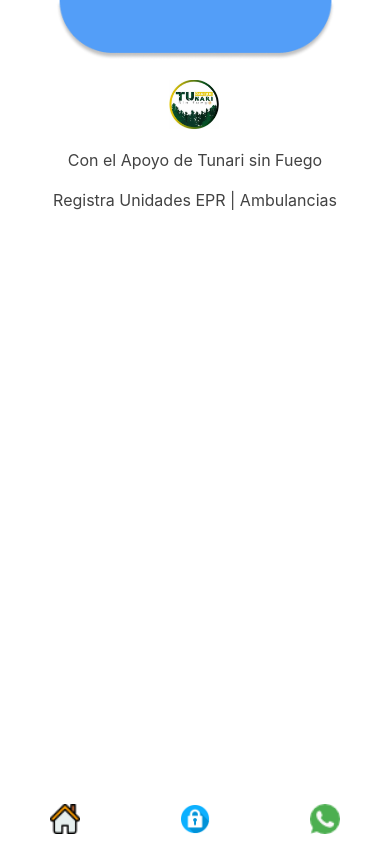
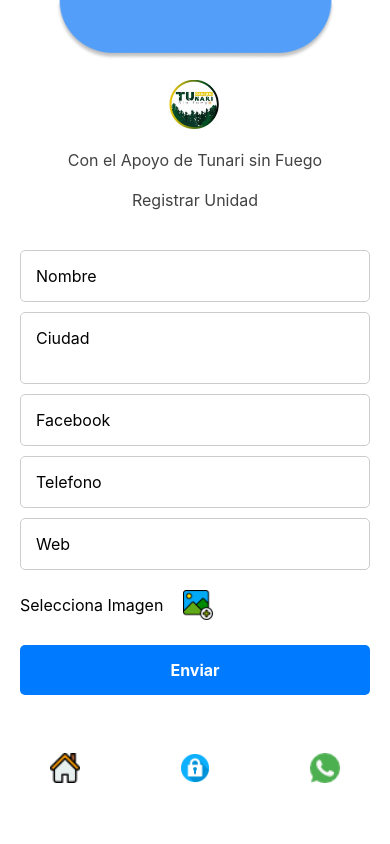
Before and after one commit to tasajos/emergenciabolivia, a React Native app in the folder EBO/: screen /Uiadminepr in a window 390 px wide. Built offline with nearby package versions, Linux system fonts and the light colour scheme.

Commit message:
update crear unidad

```diff
--- a/EBO/screens/RecInfo.tsx
+++ b/EBO/screens/RecInfo.tsx
@@ -113,7 +113,7 @@ const RecInfo: React.FC<Props> = ({ navigation }) => {
 
           <TextInput
             style={styles.searchInput}
-            placeholder="Buscar por Nombre o Departamento"
+            placeholder="Buscar por Nombre o Ciudad"
             value={searchQuery}
             onChangeText={setSearchQuery}
             placeholderTextColor="#000"
--- a/EBO/screens/Uiadminepr.tsx
+++ b/EBO/screens/Uiadminepr.tsx
@@ -1,29 +1,153 @@
 import React, { useState, useEffect } from 'react';
-import { View, Text, StyleSheet, Image, FlatList, TouchableOpacity, SafeAreaView, Alert } from 'react-native';
-import { StackNavigationProp } from '@react-navigation/stack';
+import { View, Text, TextInput, StyleSheet, Image, TouchableOpacity, SafeAreaView, ScrollView, Button ,ActivityIndicator,Alert} from 'react-native';
 import { useNavigation } from '@react-navigation/native';
 import FloatingButtonAdmin from './FloatingButtonAdmin';
-
+import { launchImageLibrary } from 'react-native-image-picker';
+import DateTimePicker from '@react-native-community/datetimepicker';
+import { firebase } from '@react-native-firebase/storage'; // Importar Firebase Storage
+import database from '@react-native-firebase/database'; // Importar Firebase Realtime Database
+import { Platform } from 'react-native';
+import { DateTimePickerEvent } from '@react-native-community/datetimepicker';
 
 type RootStackParamList = {
     Uiadminepr: undefined;
   };
 
   const Uiadminepr = () => {
-    const navigation = useNavigation<StackNavigationProp<RootStackParamList>>();
+   // const navigation = useNavigation<StackNavigationProp<RootStackParamList>>();
+
+   const navigation = useNavigation();
+   const [nombre, setNombre] = useState('');
+   const [ciudad, setCiudad] = useState('');
+   const [imagen, setImagen] = useState('');
+   const [facebook, setFacebook] = useState('');
+   const [telefono, setTelefono] = useState('');
+   const [web, setWeb] = useState('');
+   const [key, setKey] = useState(0);
+   const [imageUploadMessage, setImageUploadMessage] = useState('');
+
+
+   const [imageButtonText, setImageButtonText] = useState('Selecciona Imagen'); // Estado para el texto del botón de selección de imagen
+const [isSubmitting, setIsSubmitting] = useState(false); // Estado para manejar el estado de carga
+
+
+const handleSubmit = async () => {
+  setIsSubmitting(true);
+  let imageUrl = '';
+  if (imagen) {
+    const uploadUri = imagen;
+    const filename = uploadUri.substring(uploadUri.lastIndexOf('/') + 1);
+    const storageRef = firebase.storage().ref(`epr/${filename}`);
+
+    try {
+      await storageRef.putFile(uploadUri);
+      imageUrl = await storageRef.getDownloadURL();
+      setImageUploadMessage('Imagen Cargada');
+    } catch (error) {
+      console.error('Error al subir imagen:', error);
+      Alert.alert('Error al subir la imagen');
+      setIsSubmitting(false);
+      return;
+    }
+  }
+
+  try {
+    const newEventRef = database().ref('/epr').push();
+    await newEventRef.set({
+      nombre,
+      ciudad,
+      facebook,
+      telefono,
+      web,
+      imagen: imageUrl,
+    });
+
+    Alert.alert('Unidad registrada con éxito');
+    resetForm(); // Llamar a la función para restablecer el formulario
+    setKey(prevKey => prevKey + 1); // Incrementar la clave para forzar la actualización de la interfaz
+  } catch (error) {
+    console.error('Error al registrar unidad:', error);
+    Alert.alert('Error al registrar unidad');
+  }
+  setIsSubmitting(false);
+};
+
+  const [isDatePickerVisible, setDatePickerVisibility] = useState(false);
+
+  const pickImage = () => {
+    const options = {
+      mediaType: 'photo',
+      quality: 1,
+    };
+
+      launchImageLibrary(options, (response) => {
+          if (response.didCancel) {
+            console.log('User cancelled image picker');
+          } else if (response.errorCode) {
+            console.log('ImagePicker Error: ', response.errorMessage);
+          } else if (response.assets && response.assets.length > 0 && response.assets[0].uri) {
+            const source = { uri: response.assets[0].uri };
+            setImagen(source.uri);
+
+            setImageButtonText('Imagen Seleccionada'); // Cambia el texto del botón cuando la imagen se selecciona
+            setImageUploadMessage('Imagen Cargada'); // Establece el mensaje "Imagen Cargada"
+          }
+        });
+  };
+
+      const resetForm = () => {
+          // Restablecer todos los estados a sus valores predeterminados
+          setNombre('');
+          setCiudad('');
+          setImagen('');
+          setFacebook('');
+          setTelefono('');
+          setWeb('');
+          setImageButtonText('Selecciona Imagen'); // Restablecer el texto del botón de selección de imagen
+          setImageUploadMessage(''); // Limpiar el mensaje de carga de la imagen
+        };
+
+
 
     return (
-    <SafeAreaView style={styles.container}>
+      <SafeAreaView style={styles.container} key={key}>
+        <ScrollView contentContainerStyle={styles.scrollViewContainer}>
           <View style={styles.header}>
             <Image source={require('../imagenes/top.png')} style={styles.headerImage} />
             <Image source={require('../imagenes/tsflo1.png')} style={styles.logo} />
             <Text style={styles.headerText}>Con el Apoyo de Tunari sin Fuego</Text>
           </View>
-      <Text style={styles.description}>
-        Registra Unidades EPR | Ambulancias
-      </Text>
+          <Text style={styles.description}>Registrar Unidad</Text>
+          <View style={styles.form}>
+            <TextInput style={styles.input} placeholder="Nombre" value={nombre} onChangeText={setNombre} />
+            <TextInput style={styles.input} placeholder="Ciudad" value={ciudad} onChangeText={setCiudad} multiline />
+            <TextInput style={styles.input} placeholder="Facebook" value={facebook} onChangeText={setFacebook} />
+            <TextInput style={styles.input} placeholder="Telefono" value={telefono} onChangeText={setTelefono} />
+            <TextInput style={styles.input} placeholder="Web" value={web} onChangeText={setWeb} />
 
+            <View style={styles.imagePickerContainer}>
+<Text style={styles.imagePickerText}>{imageButtonText}</Text>
+<TouchableOpacity onPress={pickImage} style={styles.imagePickerButton}>
+  <Image source={require('../imagenes/imagen.png')} style={styles.imagePickerIcon} />
+</TouchableOpacity>
+<Text>{imageUploadMessage}</Text>
+</View>
+
+
+
+            <TouchableOpacity style={styles.button} onPress={handleSubmit} disabled={isSubmitting}>
+{isSubmitting ? (
+  <ActivityIndicator size="small" color="#fff" />
+) : (
+  <Text style={styles.buttonText}>Enviar</Text>
+)}
+</TouchableOpacity>
+
+
+          </View>
           <FloatingButtonAdmin navigation={navigation} />
+        </ScrollView>
+
       </SafeAreaView>
     );
   };
@@ -92,5 +216,83 @@ const styles = StyleSheet.create({
 cardDescription: {
   fontSize: 14,
 },
+
+form: {
+  margin: 20,
+},
+input: {
+  borderWidth: 1,
+  borderColor: '#ccc',
+  borderRadius: 5,
+  padding: 15,
+  marginBottom: 10,
+  fontSize: 16,
+},
+button: {
+  backgroundColor: '#007bff',
+  padding: 15,
+  borderRadius: 5,
+  alignItems: 'center',
+},
+buttonText: {
+  color: 'white',
+  fontSize: 16,
+  fontWeight: 'bold',
+},
+scrollViewContainer: {
+  paddingBottom: '20%', // Deja espacio en la parte inferior equivalente al 20% del contenedor
+},
+floatingButtonContainer: {
+  position: 'absolute', // Asegúrate de que el botón flotante esté posicionado sobre el contenido
+  bottom: 0, // Posiciónalo en la parte inferior
+  width: '100%', // Que el ancho sea el 100% para centrar el botón dentro de esta vista
+  alignItems: 'center', // Centra el botón flotante horizontalmente
+},
+
+fixedButton: {
+  // ya no es necesario posicionarlo absolutamente, por lo tanto, elimina las siguientes líneas:
+  // position: 'absolute',
+  // bottom: 0,
+  paddingVertical: 20, // agregar algo de espacio alrededor del botón
+  alignItems: 'center',
+  width: '100%',
+},
+imagePickerContainer: {
+  flexDirection: 'row',
+  alignItems: 'center',
+  marginBottom: 15,
+},
+imagePickerText: {
+  fontSize: 16,
+  marginRight: 10,
+},
+imagePickerButton: {
+  padding: 10,
+},
+imagePickerIcon: {
+  width: 30,
+  height: 30,
+},
+datePickerContainer: {
+  flexDirection: 'row',
+  alignItems: 'center',
+  marginBottom: 15,
+},
+datePickerText: {
+  fontSize: 16,
+  marginRight: 10,
+},
+datePickerButton: {
+  padding: 10,
+},
+datePickerIcon: {
+  width: 30,
+  height: 30,
+},
+selectedDateText: {
+  fontSize: 16,
+  marginBottom: 15,
+  textAlign: 'center',
+},
 });
 export default Uiadminepr;
```
Lines whose indentation alone changed are shown as unchanged.
